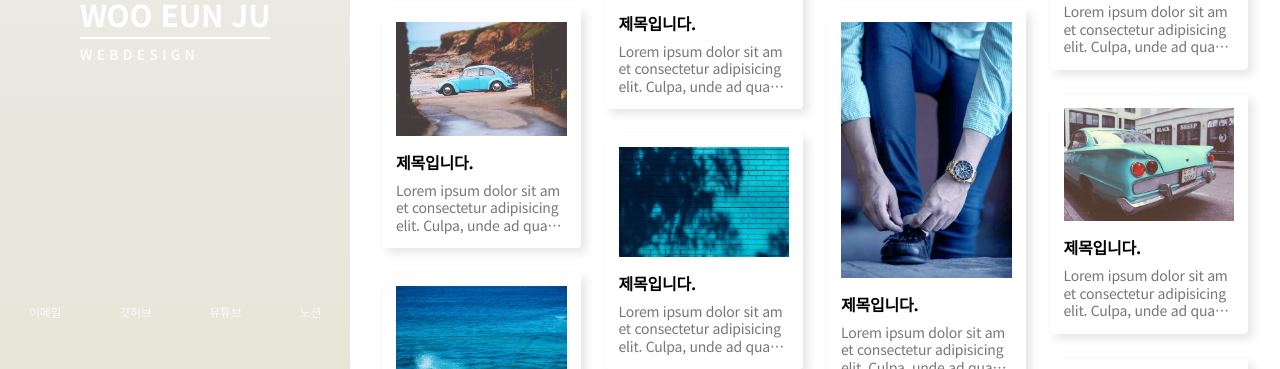
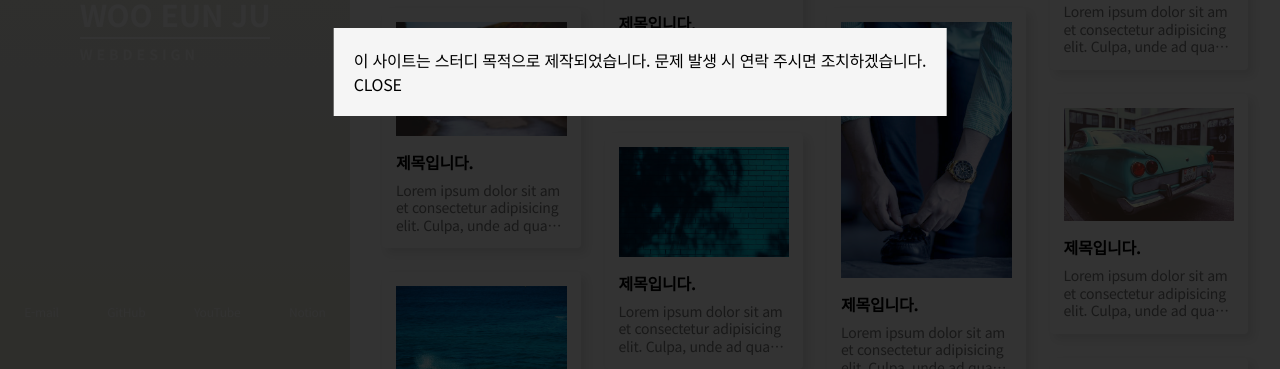
Before and after one commit to WOOEUNJU/responsive-page, a plain HTML site: page index.html in a window 1280 px wide. Shown: the part 328-697 px from the top of the page. Drawn offline with nearby package versions, Linux system fonts and the light colour scheme.

Commit message:
모달 추가

```diff
--- a/css/global.css
+++ b/css/global.css
@@ -34,3 +34,33 @@ img {
   border: 0;
   vertical-align: middle;
 }
+
+/* modal */
+#modal {
+  position: fixed;
+  top: 0;
+  left: 0;
+  width: 100%;
+  height: 100%;
+  background-color: rgba(0, 0, 0, 0.8);
+  z-index: 10;
+  display: none;
+}
+#modal.active {
+  display: block;
+}
+.modal-inner {
+  position: fixed;
+  top: 50%;
+  left: 50%;
+  transform: translate(-50%, -50%);
+  background-color: #f5f5f5;
+  font-size: 1.6rem;
+  padding: 20px;
+}
+.modal-close {
+  cursor: pointer;
+}
+.modal-close:hover {
+  font-weight: bold;
+}
--- a/index.html
+++ b/index.html
@@ -26,16 +26,18 @@
       <h1>WOO EUN JU</h1>
       <ul>
         <li>
-          <a href="#">이메일</a>
+          <a href="mailto:wooeun7496@gmail.con">E-mail</a>
         </li>
         <li>
-          <a href="#">깃허브</a>
+          <a href="https://github.com/WOOEUNJU/responsive-page" target="_blank"
+            >GitHub</a
+          >
         </li>
         <li>
-          <a href="#">유튜브</a>
+          <a href="#">YouTube</a>
         </li>
         <li>
-          <a href="#">노션</a>
+          <a href="#">Notion</a>
         </li>
       </ul>
     </header>
@@ -291,5 +293,16 @@
         </article>
       </section>
     </main>
+
+    <!-- modal -->
+    <div id="modal">
+      <div class="modal-inner">
+        <p>
+          이 사이트는 스터디 목적으로 제작되었습니다. 문제 발생 시 연락 주시면
+          조치하겠습니다.
+        </p>
+        <div class="modal-close">CLOSE</div>
+      </div>
+    </div>
   </body>
 </html>
--- a/js/script.js
+++ b/js/script.js
@@ -26,3 +26,15 @@ sortingBtns.forEach((btn) => {
     e.currentTarget.classList.add("on");
   });
 });
+
+// modal
+const modal = document.querySelector("#modal");
+const modalClose = document.querySelector(".modal-close");
+
+window.addEventListener("load", () => {
+  modal.classList.add("active");
+});
+
+modalClose.addEventListener("click", () => {
+  modal.classList.remove("active");
+});
```
